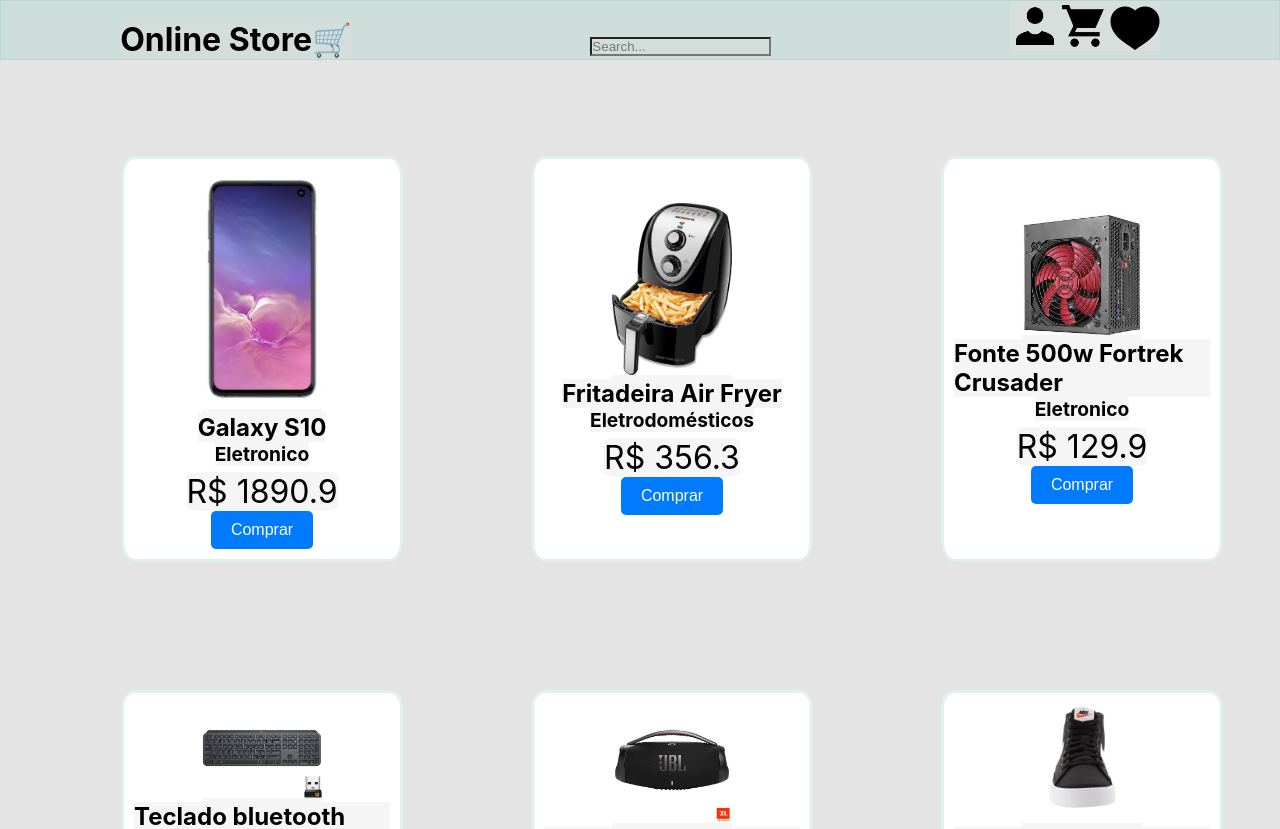
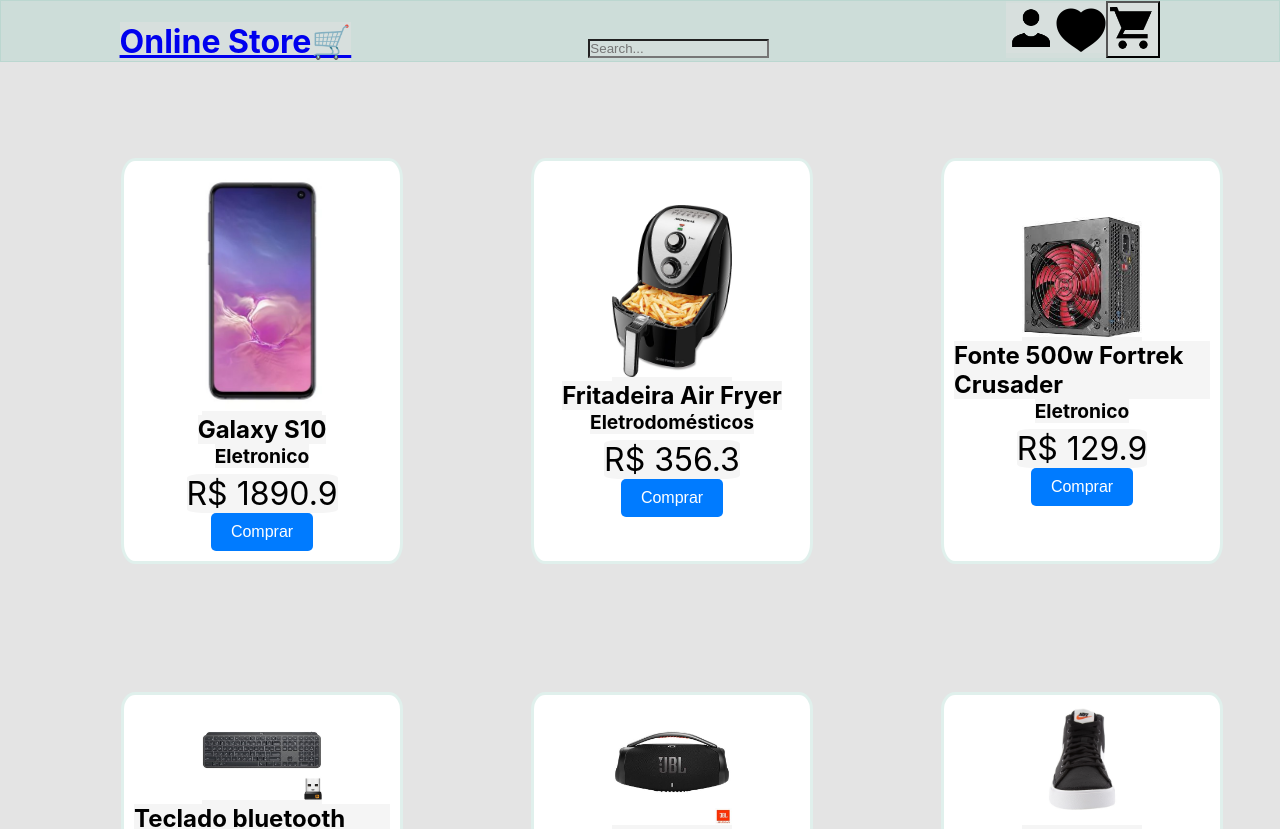
Before and after one commit to ebionarduche/online-store, a React (Create React App) app: page / in a window 1280 px wide. Shown: the top 829 px of the page. Built offline with nearby package versions, Linux system fonts and the light colour scheme.

Commit message:
feat: Adiciona Navegação entre páginas, cart, home, details

```diff
--- a/src/components/Header.jsx
+++ b/src/components/Header.jsx
@@ -1,18 +1,30 @@
 import React from 'react';
+import { useHistory, Link } from 'react-router-dom'; // Importe o useHistory
+
 import './style/Header.css';
 import profileIcon from '../data/icons/profile-icon.png';
 import cartIcon from '../data/icons/shopping-cart-icon.png';
 import FavIcon from '../data/icons/icons-heart-on.png';
 
 function Header() {
+  const history = useHistory(); // Inicialize o useHistory
+
+  const navigateToShoppingCart = () => {
+    history.push('/shopping-cart'); // Use history.push para navegar para a página de carrinho
+  };
+
   return (
     <div className="header-container">
-      <h1>Online Store🛒</h1>
+      <Link to="/">
+        <h1>Online Store🛒</h1>
+      </Link>
       <input type="text" placeholder="Search..." />
       <div className="header-icon-container">
         <img src={ profileIcon } alt="icon profile" width="50px" />
-        <img src={ cartIcon } alt="icon cartshopping" width="50px" />
         <img src={ FavIcon } alt="" width="50px" />
+        <button onClick={ navigateToShoppingCart }>
+          <img src={ cartIcon } alt="icon cartshopping" width="50px" />
+        </button>
       </div>
     </div>
   );
--- a/src/pages/ShoppingCart.jsx
+++ b/src/pages/ShoppingCart.jsx
@@ -1,16 +1,23 @@
 import React from 'react';
+import { useHistory } from 'react-router-dom'; // Importe o useHistory
 import cartIcon from '../data/icons/shopping-cart-icon.png';
 import Header from '../components/Header';
 import '../components/ShoppingCart/ShoppingCart.css';
 
 function ShoppingCart() {
+  const history = useHistory(); // Inicialize o useHistory
+
+  const handleContinueShopping = () => {
+    history.push('/'); // Use history.push para navegar de volta para a página inicial
+  };
+
   return (
     <div>
       <Header />
       <div className="shopping-cart-container">
         <h1>Seu carrinho está vazio</h1>
         <span>Deseja olhar outros produtos similares</span>
-        <button type="button">
+        <button type="button" onClick={ handleContinueShopping }>
           <div className="cart-button-container">
             <img src={ cartIcon } alt="" />
             Continuar Comprando
```
